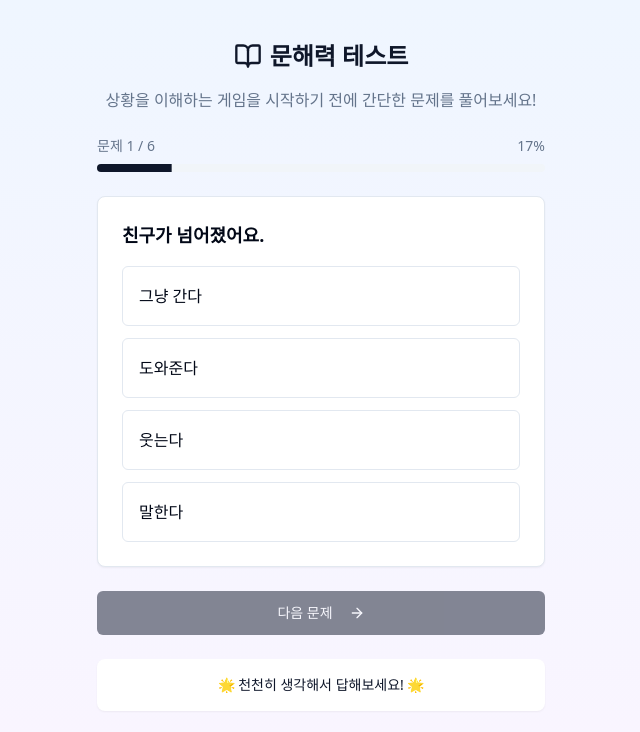
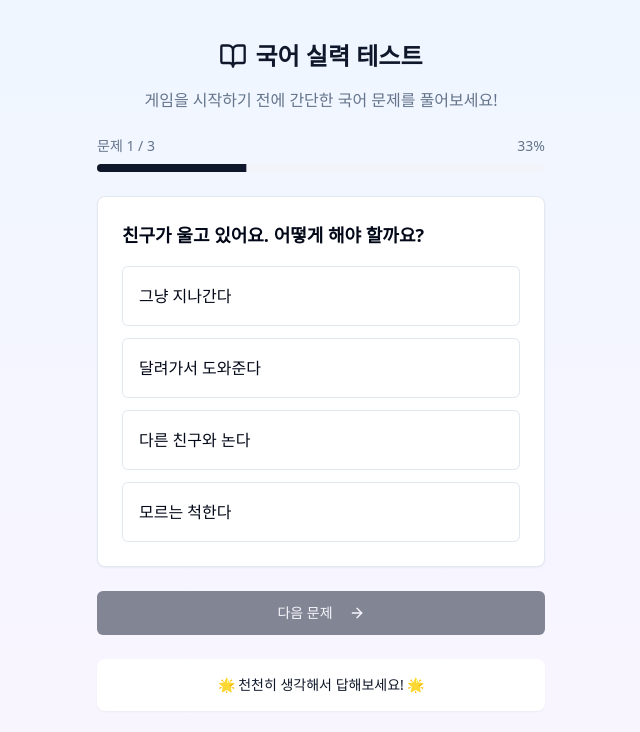
Before and after one commit to ywonii/my-little-hero-quest-79, a React (Vite) app: page /literacy-test in a window 1280 px wide. Shown: the top 732 px of the page, without its empty margins (319-959 px from the left). Built offline with nearby package versions, Linux system fonts and the light colour scheme.

Commit message:
Reverted to commit 49f80aba6ffdc3522568ef1fe84fc1205e670de5

```diff
--- a/src/pages/LiteracyTest.tsx
+++ b/src/pages/LiteracyTest.tsx
@@ -21,49 +21,27 @@ const LiteracyTest = () => {
   const [isComplete, setIsComplete] = useState(false);
 
   const questions: Question[] = [
-    // 1단계 (하) - 짧은 문장, 기본 어휘
+    // 1단계 (하) - 간단한 상황 이해
     {
       id: 1,
-      question: "친구가 넘어졌어요.",
-      options: ["그냥 간다", "도와준다", "웃는다", "말한다"],
+      question: "친구가 울고 있어요. 어떻게 해야 할까요?",
+      options: ["그냥 지나간다", "달려가서 도와준다", "다른 친구와 논다", "모르는 척한다"],
       correctAnswer: 1,
       level: 'easy'
     },
-    // 2단계 (중) - 중간 길이 문장, 상황 설명 추가
+    // 2단계 (중) - 문장 이해 및 상황 판단
     {
       id: 2,
-      question: "나는 교실에서 책을 읽고 있어요. 친구들이 시끄럽게 떠들어요.",
-      options: ["같이 떠든다", "조용히 해달라고 한다", "화를 낸다", "그냥 참는다"],
+      question: "민수가 교실에서 책을 읽고 있는데 친구들이 시끄럽게 떠들고 있습니다. 민수는 어떻게 해야 할까요?",
+      options: ["같이 떠든다", "조용히 해달라고 말한다", "화를 낸다", "그냥 참는다"],
       correctAnswer: 1,
       level: 'medium'
     },
-    // 3단계 (상) - 긴 문장, 배경 정보와 세부 상황 포함
+    // 3단계 (상) - 복잡한 상황 분석 및 판단
     {
       id: 3,
-      question: "수업 시간에 짝꿍이 새 지우개를 빌려달라고 했어요. 내가 가져온 지우개는 새 것이고 하나밖에 없어요. 짝꿍은 평소에 물건을 자주 잃어버려요.",
-      options: ["빌려주지 않는다", "약속하고 빌려준다", "선생님께 말한다", "다른 친구에게 부탁한다"],
-      correctAnswer: 1,
-      level: 'hard'
-    },
-    // 추가 문제들 - 다양한 상황에서의 문해력 측정
-    {
-      id: 4,
-      question: "급식 시간이에요. 내 앞 친구가 우유를 흘렸어요.",
-      options: ["모른 척한다", "휴지를 준다", "웃는다", "선생님을 부른다"],
-      correctAnswer: 1,
-      level: 'easy'
-    },
-    {
-      id: 5,
-      question: "나는 운동장에서 축구를 하고 있어요. 다른 반 친구가 같이 하고 싶다고 해요.",
-      options: ["안 된다고 한다", "같이 하자고 한다", "무시한다", "도망간다"],
-      correctAnswer: 1,
-      level: 'medium'
-    },
-    {
-      id: 6,
-      question: "도서관에서 조용히 책을 읽고 있을 때 옆 친구가 계속 말을 걸어서 다른 사람들이 쳐다봐요. 나는 집중해서 책을 읽고 싶은데 친구의 기분을 상하게 하고 싶지도 않아요.",
-      options: ["큰 소리로 조용히 하라고 한다", "작은 소리로 나중에 이야기하자고 한다", "책을 덮고 나간다", "사서 선생님께 말한다"],
+      question: "수업 시간에 짝ꍍ이 지우개를 빌려달라고 했는데, 내가 가져온 지우개는 새 것이고 하나밖에 없습니다. 하지만 짝ꍍ은 평소에 물건을 잘 잃어버리는 편이에요. 어떻게 하는 것이 가장 좋을까요?",
+      options: ["절대 빌려주지 않는다", "조건을 정하고 빌려준다", "선생님께 말씀드린다", "다른 친구에게 부탁한다"],
       correctAnswer: 1,
       level: 'hard'
     }
@@ -90,34 +68,21 @@ const LiteracyTest = () => {
   };
 
   const calculateLevel = (userAnswers: number[]) => {
-    let easyCorrect = 0;
-    let mediumCorrect = 0;
-    let hardCorrect = 0;
-
+    let correctCount = 0;
     questions.forEach((question, index) => {
       if (userAnswers[index] === question.correctAnswer) {
-        if (question.level === 'easy') easyCorrect++;
-        else if (question.level === 'medium') mediumCorrect++;
-        else if (question.level === 'hard') hardCorrect++;
+        correctCount++;
       }
     });
 
     let level: 'beginner' | 'intermediate' | 'advanced';
-
-    // 하급: 쉬운 문제 중심으로 맞춘 경우
-    if (hardCorrect === 0 && mediumCorrect <= 1) {
-      level = 'beginner';
+    if (correctCount === 3) {
+      level = 'advanced'; // 상급 (3학년 수준)
+    } else if (correctCount === 2) {
+      level = 'intermediate'; // 중급 (2학년 수준)
+    } else {
+      level = 'beginner'; // 초급 (1학년 수준)
     }
-    // 상급: 어려운 문제를 대부분 맞춘 경우
-    else if (hardCorrect >= 1 && mediumCorrect >= 1) {
-      level = 'advanced';
-    }
-    // 중급: 중간 수준의 문제를 맞춘 경우
-    else {
-      level = 'intermediate';
-    }
-
-    console.log('📚 Literacy test results:', { easyCorrect, mediumCorrect, hardCorrect, level });
 
     // 결과를 localStorage에 저장
     localStorage.setItem('literacyLevel', level);
@@ -132,10 +97,10 @@ const LiteracyTest = () => {
         <Card className="max-w-md mx-auto p-8 text-center">
           <div className="text-6xl mb-4">🎉</div>
           <h2 className="text-2xl font-bold text-primary mb-4">
-            문해력 테스트 완료!
+            국어 실력 테스트 완료!
           </h2>
           <p className="text-muted-foreground mb-6">
-            여러분의 읽기 실력에 맞는 재미있는 상황 게임을 준비했어요!
+            이제 여러분의 실력에 맞는 재미있는 게임을 즐길 수 있어요!
           </p>
           <Button
             onClick={() => navigate('/main-menu')}
@@ -157,11 +122,11 @@ const LiteracyTest = () => {
           <div className="flex items-center justify-center gap-2 mb-4">
             <BookOpen className="text-primary" size={28} />
             <h1 className="text-2xl font-bold text-primary">
-              문해력 테스트
+              국어 실력 테스트
             </h1>
           </div>
           <p className="text-muted-foreground">
-            상황을 이해하는 게임을 시작하기 전에 간단한 문제를 풀어보세요!
+            게임을 시작하기 전에 간단한 국어 문제를 풀어보세요!
           </p>
         </div>
 
```
